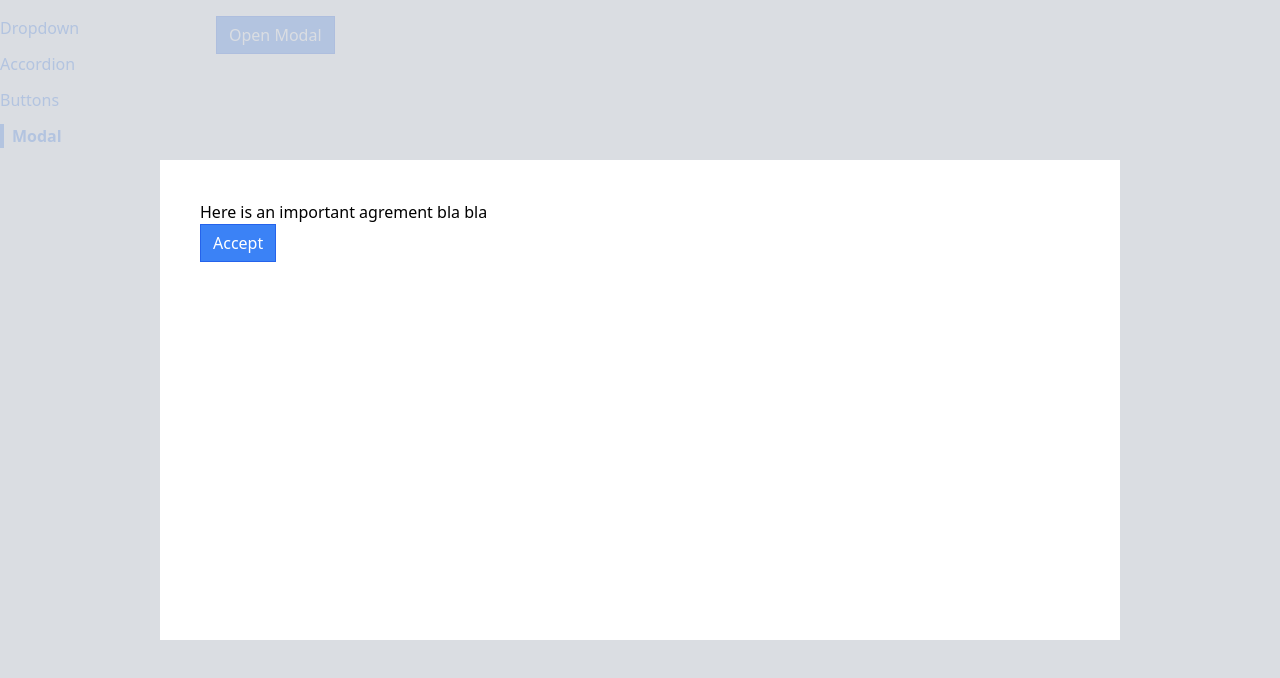
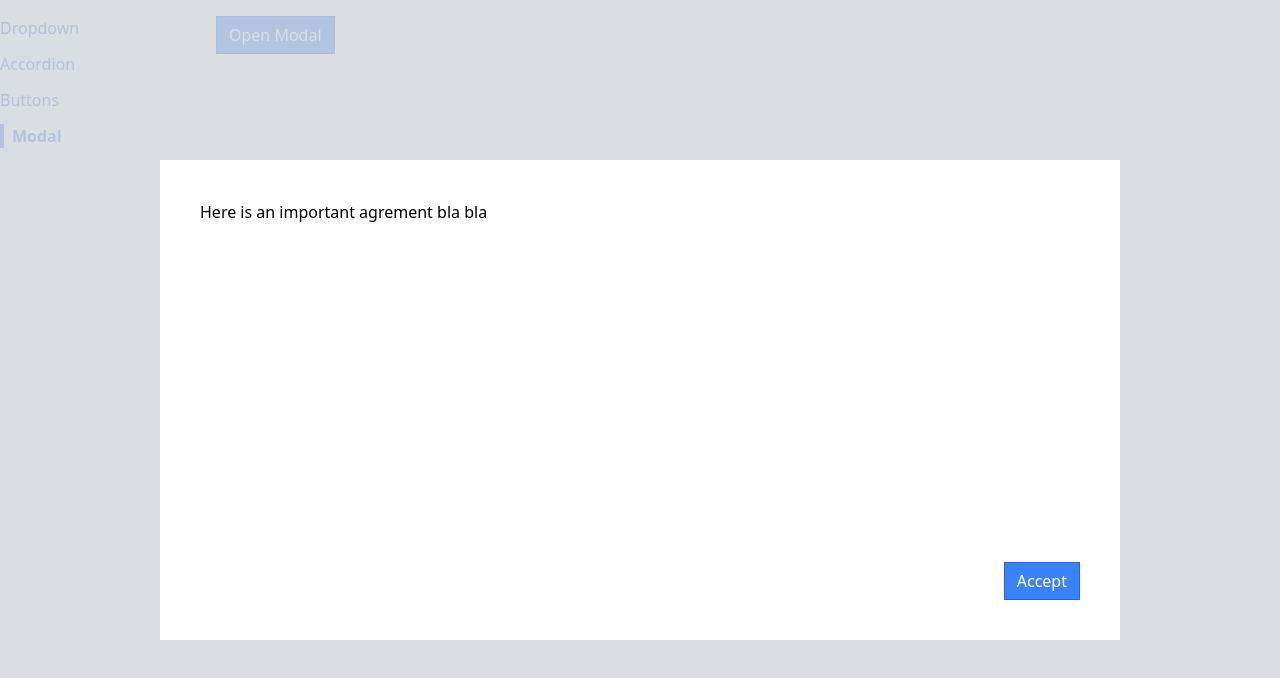
Before and after one commit to gulsenkeskin/react-comps, a React (Create React App) app: page /modal in a window 1280 px wide. Both pictures are taken after a click on the button "Open Modal". Shown: the top 678 px of the page. Built offline with nearby package versions, Linux system fonts and the light colour scheme.

Commit message:
modal style updated

```diff
--- a/src/components/Modal.js
+++ b/src/components/Modal.js
@@ -8,7 +8,10 @@
         className="absolute inset-0 bg-gray-300 opacity-80"
       ></div>
       <div className="absolute inset-40 p-10 bg-white">
-        {children} {actionBar}
+        <div className="flex flex-col justify-between h-full">
+          {children}
+          <div className="flex justify-end"> {actionBar}</div>
+        </div>
       </div>
     </div>,
     document.querySelector(".modal-container")
```
